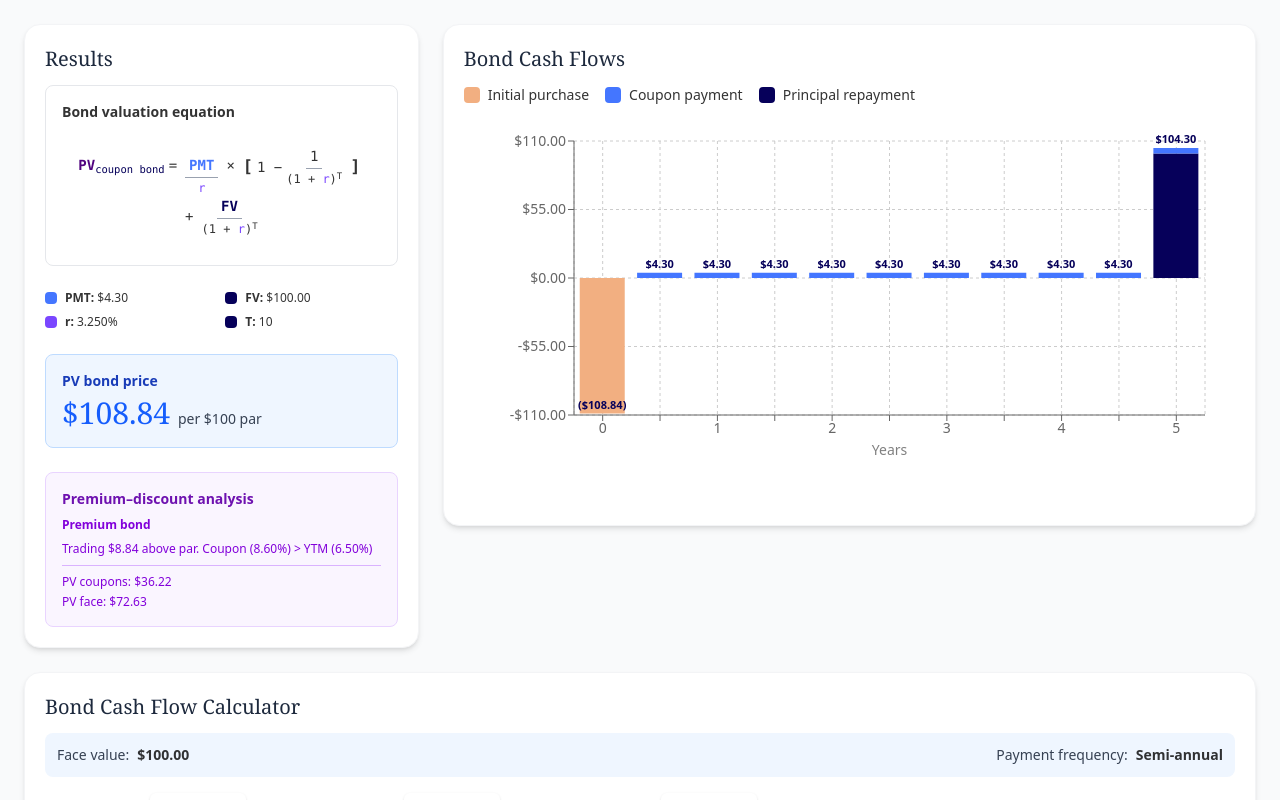
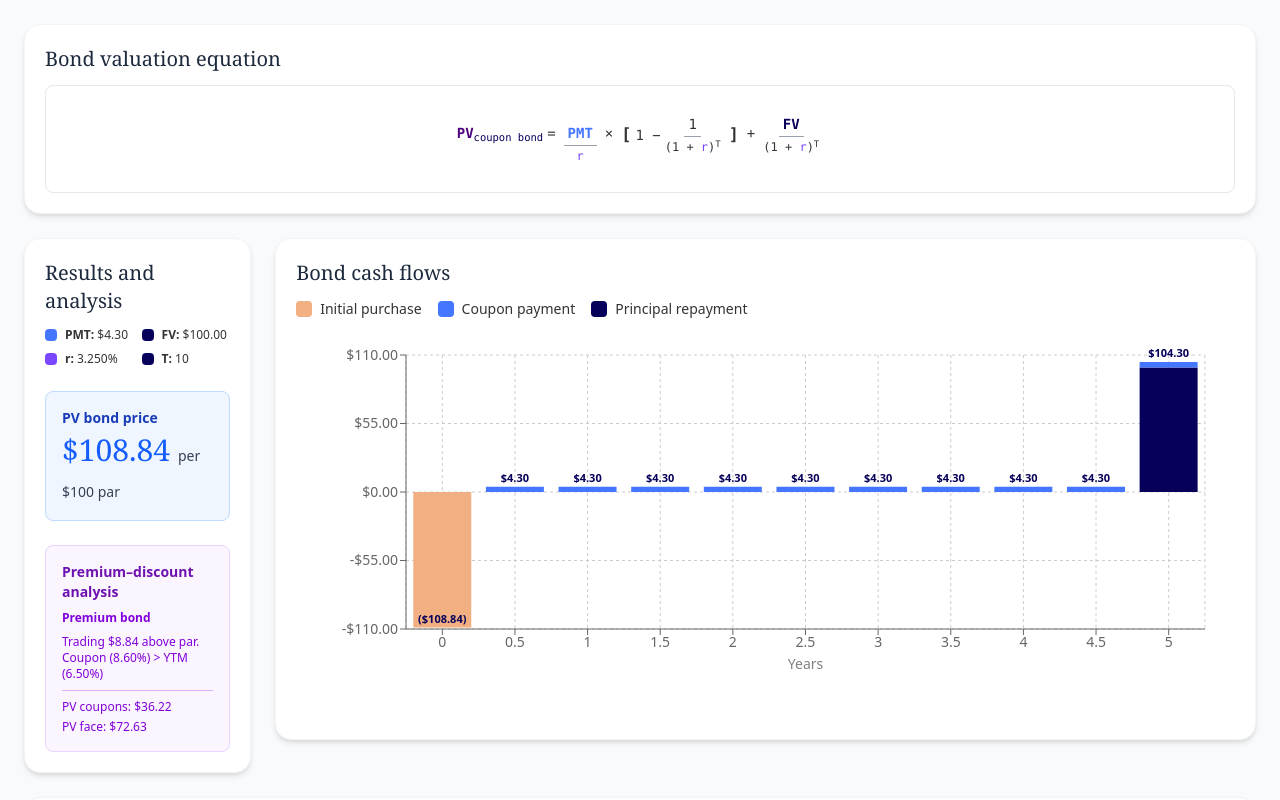
Before and after one commit to PaulReadCFA/lm2los1_bond, a React (Vite) app: page / in a window 1280 px wide. Shown: the top 800 px of the page. Built offline with nearby package versions, Linux system fonts and the light colour scheme.

Commit message:
four card layout

```diff
--- a/src/App.jsx
+++ b/src/App.jsx
@@ -30,6 +30,9 @@ const COLORS = {
   purchase: "#f2af81",       // CFA Orange 60%
 };
 
+// ============================
+// CARD WRAPPER
+// ============================
 function Card({ title, children, className = "" }) {
   return (
     <div className={`bg-white rounded-2xl shadow-md p-5 border border-gray-100 ${className}`}>
@@ -39,9 +42,11 @@ function Card({ title, children, className = "" }) {
   );
 }
 
+// ============================
+// VALIDATION MESSAGE
+// ============================
 function ValidationMessage({ errors }) {
   if (!errors || Object.keys(errors).length === 0) return null;
-
   return (
     <div className="mt-3 p-3 bg-red-50 border border-red-200 rounded-lg" role="alert">
       <h3 className="text-red-800 font-semibold text-sm mb-2">Please correct the following:</h3>
@@ -54,32 +59,32 @@ function ValidationMessage({ errors }) {
   );
 }
 
+// ============================
+// UTILS
+// ============================
 const formatCurrency = (amount, showNegativeAsParens = false) => {
   const absAmount = Math.abs(amount);
   const formattedAmount = `$${absAmount.toFixed(2)}`;
-
-  if (amount < 0 && showNegativeAsParens) {
-    return `(${formattedAmount})`;
-  } else if (amount < 0) {
-    return `-${formattedAmount}`;
-  } else {
+  if (amount < 0 && showNegativeAsParens) return `(${formattedAmount})`;
+  if (amount < 0) return `-${formattedAmount}`;
   return formattedAmount;
-  }
 };
 
 // ============================
-// RESULTS SECTION
+// EQUATION SECTION (Card 1)
 // ============================
-function ResultsSection({ bondCalculations, faceValue, couponRate, ytm, years }) {
-  if (!bondCalculations) return null;
+function EquationSection() {
+  return (
+    <div
+      className="p-4 bg-white rounded-lg border border-gray-200 overflow-x-auto xl:overflow-x-visible"
+      aria-describedby="equation-description"
+    >
 
-  return (
-    <div className="space-y-6">
-      {/* ===== EQUATION CARD ===== */}
-     <div className="p-4 bg-white rounded-lg border border-gray-200 overflow-x-auto xl:overflow-x-visible">
-  <div className="font-semibold mb-3 text-sm">Bond valuation equation</div>
-
-  {/* Center the gray equation block */}
+      <p className="sr-only" id="equation-description">
+        Bond valuation equation: Present value of a coupon bond equals the coupon payment divided by the rate,
+        multiplied by open bracket one minus one divided by the quantity one plus the rate raised to the power T,
+        close bracket, plus the face value divided by the quantity one plus the rate raised to the power T.
+      </p>
       <div className="flex justify-center">
         <div
           className="font-mono text-sm p-3 rounded inline-block whitespace-normal break-words text-center max-w-full"
@@ -90,27 +95,16 @@ function ResultsSection({ bondCalculations, faceValue, couponRate, ytm, years })
           </span>
           <sub style={{ color: COLORS.darkText }}>coupon bond</sub>
           <span className="mx-1">=</span>
-
-      {/* PMT/r term */}
           <span className="inline-flex flex-col items-center mx-1">
             <span className="border-b border-gray-400 px-1 pb-0.5">
-          <span className="font-bold" style={{ color: COLORS.coupon }}>
-            PMT
+              <span className="font-bold" style={{ color: COLORS.coupon }}>PMT</span>
             </span>
+            <span className="text-xs pt-0.5" style={{ color: COLORS.yield }}>r</span>
           </span>
-        <span className="text-xs pt-0.5" style={{ color: COLORS.yield }}>
-          r
-        </span>
-      </span>
-
           <span className="mx-1">×</span>
-
-      {/* [1 - 1/(1+r)^T] term with tall balanced brackets */}
           <span className="inline-flex items-stretch align-middle mx-1">
-        <span
-          className="flex flex-col justify-center text-base leading-none"
-          style={{ fontSize: "1.2em", fontWeight: "600", lineHeight: "1" }}
-        >
+            <span className="flex flex-col justify-center text-base leading-none"
+              style={{ fontSize: "1.2em", fontWeight: "600", lineHeight: "1" }}>
               [
             </span>
             <span className="inline-flex items-center px-1">
@@ -122,22 +116,15 @@ function ResultsSection({ bondCalculations, faceValue, couponRate, ytm, years })
                 </span>
               </span>
             </span>
-        <span
-          className="flex flex-col justify-center text-base leading-none"
-          style={{ fontSize: "1.2em", fontWeight: "600", lineHeight: "1" }}
-        >
+            <span className="flex flex-col justify-center text-base leading-none"
+              style={{ fontSize: "1.2em", fontWeight: "600", lineHeight: "1" }}>
               ]
             </span>
           </span>
-
           <span className="mx-1">+</span>
-
-      {/* FV/(1+r)^T term — matched height */}
           <span className="inline-flex flex-col items-center justify-center mx-1 align-middle">
             <span className="border-b border-gray-400 px-1 pb-0.5 flex justify-center">
-          <span className="font-bold" style={{ color: COLORS.faceValue }}>
-            FV
-          </span>
+              <span className="font-bold" style={{ color: COLORS.faceValue }}>FV</span>
             </span>
             <span className="text-xs pt-0.5">
               (1 + <span style={{ color: COLORS.yield }}>r</span>)<sup>T</sup>
@@ -146,9 +133,17 @@ function ResultsSection({ bondCalculations, faceValue, couponRate, ytm, years })
         </div>
       </div>
     </div>
+  );
+}
 
-
-      {/* ===== VARIABLE LEGEND ===== */}
+// ============================
+// MISC SECTION (Card 2)
+// ============================
+function MiscSection({ bondCalculations, faceValue, couponRate, ytm, years }) {
+  if (!bondCalculations) return null;
+  return (
+    <div className="space-y-6">
+      {/* Legend */}
       <div className="grid grid-cols-2 gap-2 text-xs">
         <div className="flex items-center gap-2">
           <span className="w-3 h-3 rounded" style={{ backgroundColor: COLORS.coupon }} aria-hidden="true"></span>
@@ -168,7 +163,7 @@ function ResultsSection({ bondCalculations, faceValue, couponRate, ytm, years })
         </div>
       </div>
 
-      {/* ===== PV Bond Price ===== */}
+      {/* PV Bond Price */}
       <div className="p-4 bg-blue-50 rounded-lg border border-blue-200">
         <div className="font-semibold text-sm text-blue-800 mb-1">PV bond price</div>
         <div className="text-3xl font-serif text-blue-600">
@@ -177,13 +172,13 @@ function ResultsSection({ bondCalculations, faceValue, couponRate, ytm, years })
         </div>
       </div>
 
-      {/* ===== Premium–Discount Analysis ===== */}
+      {/* Premium–Discount Analysis */}
       <div className="p-4 bg-purple-50 rounded-lg border border-purple-200">
         <div className="font-semibold text-sm text-purple-800 mb-2">Premium–discount analysis</div>
         <div className="text-xs text-purple-700 space-y-2">
           <div className="font-semibold">
             {Math.abs(bondCalculations.bondPrice - faceValue) < 0.01
-              ? "Par Bond"
+              ? "Par bond"
               : bondCalculations.bondPrice > faceValue
               ? "Premium bond"
               : "Discount bond"}
@@ -192,15 +187,9 @@ function ResultsSection({ bondCalculations, faceValue, couponRate, ytm, years })
             {Math.abs(bondCalculations.bondPrice - faceValue) < 0.01 ? (
               <>Trading at par. Coupon rate ≈ YTM ({ytm.toFixed(2)}%)</>
             ) : bondCalculations.bondPrice > faceValue ? (
-              <>
-                Trading {formatCurrency(bondCalculations.bondPrice - faceValue)} above par. Coupon (
-                {couponRate.toFixed(2)}%) &gt; YTM ({ytm.toFixed(2)}%)
-              </>
+              <>Trading {formatCurrency(bondCalculations.bondPrice - faceValue)} above par. Coupon ({couponRate.toFixed(2)}%) &gt; YTM ({ytm.toFixed(2)}%)</>
             ) : (
-              <>
-                Trading {formatCurrency(faceValue - bondCalculations.bondPrice)} below par. YTM ({ytm.toFixed(2)}%) &gt;
-                Coupon ({couponRate.toFixed(2)}%)
-              </>
+              <>Trading {formatCurrency(faceValue - bondCalculations.bondPrice)} below par. YTM ({ytm.toFixed(2)}%) &gt; coupon ({couponRate.toFixed(2)}%)</>
             )}
           </div>
           <div className="text-xs pt-2 border-t border-purple-300 space-y-1">
@@ -214,17 +203,14 @@ function ResultsSection({ bondCalculations, faceValue, couponRate, ytm, years })
 }
 
 // ============================
-// BOND CHART
+// VISUALIZER SECTION (Card 3)
 // ============================
 function BondChart({ bondCalculations }) {
   if (!bondCalculations) return null;
-
   const [showLabels, setShowLabels] = useState(true);
 
   useEffect(() => {
-    const handleResize = () => {
-      setShowLabels(window.innerWidth > 640); // hide labels on narrow screens
-    };
+    const handleResize = () => setShowLabels(window.innerWidth > 640);
     handleResize();
     window.addEventListener("resize", handleResize);
     return () => window.removeEventListener("resize", handleResize);
@@ -234,16 +220,14 @@ function BondChart({ bondCalculations }) {
     if (active && payload && payload.length) {
       const data = payload[0].payload;
       return (
-        <div className="bg-white p-3 border rounded shadow">
+        <div className="bg-white p-3 border rounded shadow text-gray-800">
           <p className="font-medium">{`Period: ${data.yearLabel} years`}</p>
           {payload.map((entry, index) => (
             <p key={index} style={{ color: entry.color }}>
               {`${entry.name}: ${formatCurrency(entry.value, true)}`}
             </p>
           ))}
-          <p className="text-sm text-gray-600 mt-1">
-            {`Total: ${formatCurrency(data.totalCashFlow, true)}`}
-          </p>
+          <p className="text-sm mt-1">{`Total: ${formatCurrency(data.totalCashFlow, true)}`}</p>
         </div>
       );
     }
@@ -252,7 +236,6 @@ function BondChart({ bondCalculations }) {
 
   return (
     <>
-      {/* Legend */}
       <div className="mb-4 flex flex-wrap items-center gap-4 text-sm">
         <span className="flex items-center">
           <span className="w-4 h-4 mr-2 rounded" style={{ backgroundColor: COLORS.purchase }}></span>
@@ -268,10 +251,9 @@ function BondChart({ bondCalculations }) {
         </span>
       </div>
 
-      {/* Chart */}
       <div className="h-96" role="img" aria-labelledby="chart-title" aria-describedby="chart-description">
         <div className="sr-only">
-          <h3 id="chart-title">Bond Cash Flow Timeline Chart</h3>
+          <h3 id="chart-title">Bond cash flow timeline chart</h3>
           <p id="chart-description">
             Bar chart showing cash flows over time, with orange bar for initial purchase, blue bars for coupon payments,
             and dark blue bars for principal repayment.
@@ -281,23 +263,14 @@ function BondChart({ bondCalculations }) {
         <ResponsiveContainer width="100%" height="100%">
           <BarChart data={bondCalculations.cashFlows} margin={{ top: 20, right: 30, left: 50, bottom: 60 }}>
             <CartesianGrid strokeDasharray="3 3" />
-            <XAxis
-              dataKey="yearLabel"
-              tickFormatter={(val) => (Number.isInteger(val) ? val.toString() : "")}
-              label={{ value: "Years", position: "insideBottom", offset: -10 }}
-            />
+            <XAxis dataKey="yearLabel" label={{ value: "Years", position: "insideBottom", offset: -10 }} />
             <YAxis tickFormatter={(value) => formatCurrency(value)} />
             <Tooltip content={<CustomTooltip />} />
-
             <Bar dataKey="principalPayment" name="Principal/Initial Purchase" stackId="cashflow">
               {bondCalculations.cashFlows.map((entry, index) => (
-                <Cell
-                  key={`cell-principal-${index}`}
-                  fill={entry.principalPayment >= 0 ? COLORS.faceValue : COLORS.purchase}
-                />
+                <Cell key={`cell-principal-${index}`} fill={entry.principalPayment >= 0 ? COLORS.faceValue : COLORS.purchase} />
               ))}
             </Bar>
-
             <Bar dataKey="couponPayment" name="Coupon Payment" fill={COLORS.coupon} stackId="cashflow">
               {showLabels && (
                 <LabelList
@@ -323,24 +296,21 @@ function BondChart({ bondCalculations }) {
 export default function App() {
   const faceValue = 100;
   const frequency = 2;
-
   const [couponRate, setCouponRate] = useState(8.6);
   const [ytm, setYtm] = useState(6.5);
   const [years, setYears] = useState(5);
 
   const validateInputs = () => {
     const errors = {};
-    if (couponRate < 0 || couponRate > 10) errors.couponRate = "Coupon Rate must be between 0% and 10%";
-    if (ytm < 0 || ytm > 10) errors.ytm = "Yield to Maturity must be between 0% and 10%";
-    if (years < 1 || years > 5) errors.years = "Years to Maturity must be between 1 and 5";
+    if (couponRate < 0 || couponRate > 10) errors.couponRate = "Coupon rate must be between 0% and 10%";
+    if (ytm < 0 || ytm > 10) errors.ytm = "Yield-to-maturity must be between 0% and 10%";
+    if (years < 1 || years > 5) errors.years = "Years-to-maturity must be between 1 and 5";
     return errors;
   };
-
   const inputErrors = validateInputs();
 
   const bondCalculations = useMemo(() => {
     if (Object.keys(inputErrors).length > 0) return null;
-
     const periods = years * frequency;
     const periodicCouponRate = couponRate / 100 / frequency;
     const periodicYield = ytm / 100 / frequency;
@@ -353,25 +323,22 @@ export default function App() {
     const pvFaceValue = faceValue / Math.pow(1 + periodicYield, periods);
     const bondPrice = pvCoupons + pvFaceValue;
 
-    const cashFlows = [];
-    cashFlows.push({
+    const cashFlows = [
+      {
         period: 0,
-      periodLabel: "0",
         yearLabel: 0,
         couponPayment: 0,
         principalPayment: -bondPrice,
         totalCashFlow: -bondPrice,
         total: -bondPrice
-    });
-
+      }
+    ];
     for (let t = 1; t <= periods; t++) {
       const couponPayment = periodicCoupon;
       const principalPayment = t === periods ? faceValue : 0;
       const totalCashFlow = couponPayment + principalPayment;
-
       cashFlows.push({
         period: t,
-        periodLabel: t.toString(),
         yearLabel: t / frequency,
         couponPayment,
         principalPayment,
@@ -379,53 +346,48 @@ export default function App() {
         total: totalCashFlow
       });
     }
-
     return { bondPrice, periodicCoupon, periodicYield, periods, cashFlows, pvCoupons, pvFaceValue };
   }, [couponRate, ytm, years, inputErrors]);
 
   return (
     <div className="min-h-screen bg-gray-50 p-6 font-sans">
       <main className="max-w-7xl mx-auto space-y-6">
+        {/* 1️⃣ Equation Card */}
+        <Card title="Bond valuation equation">
+          <EquationSection />
+        </Card>
 
-        {/* RESULTS AND CHART */}
+        {/* 2️⃣ + 3️⃣ Desktop grid */}
         {bondCalculations && (
           <>
-            {/* MOBILE */}
+            {/* Mobile (stacked) */}
             <div className="xl:hidden space-y-6">
-              <Card title="Results">
-                <ResultsSection bondCalculations={bondCalculations} faceValue={faceValue} couponRate={couponRate} ytm={ytm} years={years} />
+              <Card title="Results and analysis">
+                <MiscSection bondCalculations={bondCalculations} faceValue={faceValue} couponRate={couponRate} ytm={ytm} years={years} />
               </Card>
-              <Card title="Bond Cash Flows">
+              <Card title="Bond cash flows">
                 <BondChart bondCalculations={bondCalculations} />
               </Card>
             </div>
 
-{/* DESKTOP (snap at xl breakpoint, wider chart area) */}
-<div className="hidden xl:grid xl:grid-cols-6 gap-6">
-  <div className="xl:col-span-2">
-    <Card title="Results">
-      <ResultsSection
-        bondCalculations={bondCalculations}
-        faceValue={faceValue}
-        couponRate={couponRate}
-        ytm={ytm}
-        years={years}
-      />
+            {/* Desktop side-by-side */}
+            <div className="hidden xl:grid xl:grid-cols-5 gap-6">
+              <div className="xl:col-span-1">
+                <Card title="Results and analysis">
+                  <MiscSection bondCalculations={bondCalculations} faceValue={faceValue} couponRate={couponRate} ytm={ytm} years={years} />
                 </Card>
               </div>
               <div className="xl:col-span-4">
-    <Card title="Bond Cash Flows">
+                <Card title="Bond cash flows">
                   <BondChart bondCalculations={bondCalculations} />
                 </Card>
               </div>
             </div>
-
           </>
         )}
 
-        {/* INPUTS */}
-        <Card title="Bond Cash Flow Calculator">
-          {/* Static Info Row */}
+        {/* 4️⃣ Data Entry Card */}
+        <Card title="Bond cash flow calculator">
           <div className="mb-4 p-3 bg-blue-50 rounded-lg text-sm">
             <div className="flex flex-wrap justify-between items-center gap-x-8 gap-y-2">
               <div className="flex items-center">
@@ -457,7 +419,7 @@ export default function App() {
                   onChange={(e) => setCouponRate(+e.target.value)}
                   className={`block w-full rounded-md shadow-sm px-2 py-2 text-sm pr-6 ${
                     inputErrors.couponRate ? "border-red-300" : "border-gray-300"
-                  } focus:border-blue-500 focus:ring-blue-500`}
+                  } focus:border-blue-500 focus:ring-blue-600`}
                 />
                 <span className="absolute right-2 top-1/2 -translate-y-1/2 text-gray-500 text-sm">%</span>
               </div>
@@ -479,7 +441,7 @@ export default function App() {
                   onChange={(e) => setYtm(+e.target.value)}
                   className={`block w-full rounded-md shadow-sm px-2 py-2 text-sm pr-6 ${
                     inputErrors.ytm ? "border-red-300" : "border-gray-300"
-                  } focus:border-blue-500 focus:ring-blue-500`}
+                  } focus:border-blue-500 focus:ring-blue-600`}
                 />
                 <span className="absolute right-2 top-1/2 -translate-y-1/2 text-gray-500 text-sm">%</span>
               </div>
@@ -501,7 +463,7 @@ export default function App() {
                   onChange={(e) => setYears(+e.target.value)}
                   className={`block w-full rounded-md shadow-sm px-2 py-2 text-sm ${
                     inputErrors.years ? "border-red-300" : "border-gray-300"
-                  } focus:border-blue-500 focus:ring-blue-500`}
+                  } focus:border-blue-500 focus:ring-blue-600`}
                 />
               </div>
             </div>
```
Lines whose indentation alone changed are shown as unchanged.
